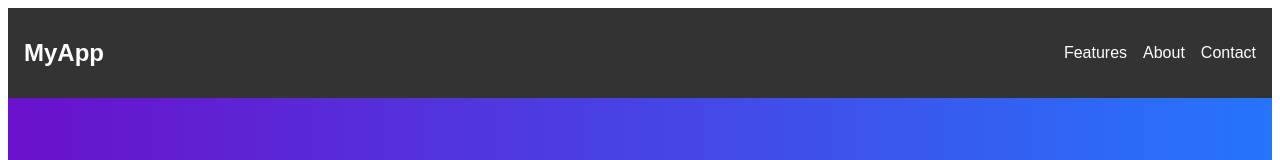
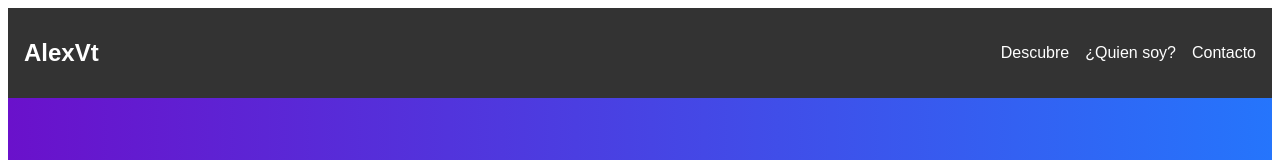
Before and after one commit to alejandrohehheh/alejandrohehheh.github.io, a plain HTML site: page index.html in a window 1280 px wide. Shown: the top 160 px of the page. Drawn offline with Linux system fonts and the light colour scheme.

Commit message:
probando el server

```diff
--- a/index.html
+++ b/index.html
@@ -3,26 +3,26 @@
 <head>
   <meta charset="UTF-8">
   <meta name="viewport" content="width=device-width, initial-scale=1.0">
-  <title>Landing Page</title>
-
+  <title>AlexVt-ech</title>
   <link rel="stylesheet" href="templates\styles.css"> <!-- Link to external CSS file -->
 </head>
 <body>
-  <header>
-    <div class="logo">MyApp</div>
-    <nav>
-      <ul>
-        <li><a href="#features">Features</a></li>
-        <li><a href="#about">About</a></li>
-        <li><a href="#contact">Contact</a></li>
-      </ul>
-    </nav>
-  </header>
+  <!-- Aquí se cargará el header -->
+  <div id="header"></div>
 
   <section class="hero">
     <h1>Welcome to MyApp</h1>
     <p>Discover the amazing features of our app</p>
     <button class="cta">Get Started</button>
   </section>
+
+  <script>
+    // Carga el contenido del header
+    fetch('templates/header.html')
+      .then(response => response.text())
+      .then(data => {
+        document.getElementById('header').innerHTML = data;
+      });
+  </script>
 </body>
 </html>
--- /dev/null
+++ b/templates/header.html
@@ -0,0 +1,11 @@
+<link rel="stylesheet" href="styles.css">
+<header>
+    <div class="logo">AlexVt</div>
+    <nav>
+      <ul>
+        <li><a href="#features">Descubre</a></li>
+        <li><a href="#about">¿Quien soy?</a></li>
+        <li><a href="#contact">Contacto</a></li>
+      </ul>
+    </nav>
+  </header>
```
Also changed, not shown: 1 other file.
